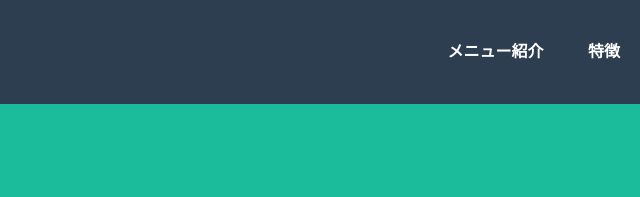
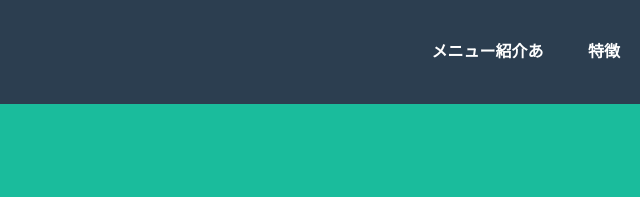
Before and after one commit to hosoyakaito/dedjidon1, a plain HTML site: page index.html in a window 1280 px wide. Shown: the top 197 px of the page, 462-1102 px from the left. Drawn offline with nearby package versions, Linux system fonts and the light colour scheme; files whose address does not match are found by name.

Commit message:
Update index.html

```diff
--- a/index.html
+++ b/index.html
@@ -23,7 +23,7 @@
     <button class="navbar-toggler text-uppercase font-weight-bold bg-primary text-white rounded" type="button" data-bs-toggle="collapse" data-bs-target="#navbarResponsive" aria-controls="navbarResponsive" aria-expanded="false" aria-label="Toggle navigation"> メニュー <i class="fas fa-bars"></i> </button>
     <div class="collapse navbar-collapse" id="navbarResponsive">
       <ul class="navbar-nav ms-auto">
-        <li class="nav-item mx-0 mx-lg-1"><a class="nav-link py-3 px-0 px-lg-3 rounded" href="#portfolio">メニュー紹介&nbsp;</a></li>
+        <li class="nav-item mx-0 mx-lg-1"><a class="nav-link py-3 px-0 px-lg-3 rounded" href="#portfolio">メニュー紹介あ&nbsp;</a></li>
         <li class="nav-item mx-0 mx-lg-1"><a class="nav-link py-3 px-0 px-lg-3 rounded" href="#about">特徴</a></li>
         <li class="nav-item mx-0 mx-lg-1"></li>
         <li class="nav-item mx-0 mx-lg-1"><a class="nav-link py-3 px-0 px-lg-3 rounded" href="#contact">ご予約</a></li>
```
